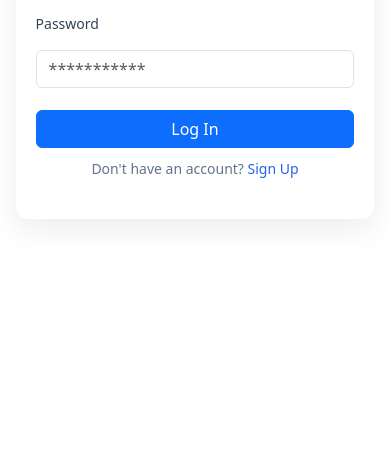
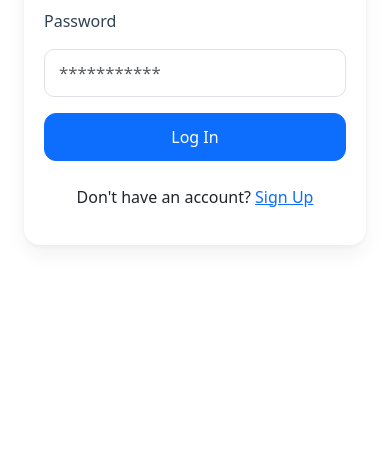
Before and after one commit to busraygul/weather-app, a plain HTML site: page pages/login.html in a window 390 px wide. Shown: the part 386-844 px from the top of the page. Drawn offline with nearby package versions, Linux system fonts and the light colour scheme.

Commit message:
last changes

```diff
--- a/pages/login.html
+++ b/pages/login.html
@@ -1,25 +1,27 @@
 <!DOCTYPE html>
 <html lang="en">
+
 <head>
     <meta charset="UTF-8" />
-  <meta name="viewport" content="width=device-width, initial-scale=1.0"/>
+    <meta name="viewport" content="width=device-width, initial-scale=1.0" />
     <title>Log In</title>
     <link rel="stylesheet" href="style.css" />
     <link href="https://cdn.jsdelivr.net/npm/bootstrap@5.3.7/dist/css/bootstrap.min.css" rel="stylesheet"
         integrity="sha384-LN+7fdVzj6u52u30Kp6M/trliBMCMKTyK833zpbD+pXdCLuTusPj697FH4R/5mcr" crossorigin="anonymous">
 </head>
-<body>
+
+<body id="authPage">
     <div class="form-box">
         <h2 class="title">LOG IN</h2>
 
-    <!-- DÜZELTİLDİ: action ve class ayrı, method ekledik -->
         <form id="loginForm" action="javascript:void(0)" method="post" class="d-flex flex-column gap-3" novalidate>
 
             <label for="email">Email</label>
             <input class="form-control" type="email" id="email" name="email" placeholder="ornek@domain.com" required>
 
             <label for="password">Password</label>
-      <input class="form-control" type="password" id="password" name="password" placeholder="***********" required>
+            <input class="form-control" type="password" id="password" name="password" placeholder="***********"
+                required>
 
             <button class="btn btn-primary" type="submit">Log In</button>
         </form>
@@ -35,8 +37,8 @@
         integrity="sha384-ndDqU0Gzau9qJ1lfW4pNLlhNTkCfHzAVBReH9diLvGRem5+R9g2FzA8ZGN954O5Q"
         crossorigin="anonymous"></script>
 
-  <!-- YOLU DÜZELT: proje kökünde ise ./script.js kullan -->
     <script src="../script.js" defer></script>
 
 </body>
+
 </html>
--- a/pages/style.css
+++ b/pages/style.css
@@ -1,82 +1,124 @@
+* {
+    box-sizing: border-box;
+}
+
+:root {
+    --card-max: 720px;
+    --form-max: 600px;
+    --radius: 16px;
+    --pad: 32px;
+    --fg: #0f172a;
+}
+
 body {
-    min-height: 100vh;
+    min-height: 100svh;
     display: grid;
     place-items: center;
-    background: #f5f7fb;
-    margin: 0;
-    font-family: system-ui, -apple-system, "Segoe UI", Roboto, Arial, sans-serif;
+    padding: 24px;
+    background: #f8fafc;
 }
 
 
 .form-box {
-    width: min(92vw, 420px);
+    width: min(100%, var(--card-max));
     background: #fff;
-    padding: 24px 20px;
-    border-radius: 12px;
-    box-shadow: 0 10px 30px rgba(20, 31, 56, 0.08);
+    border-radius: var(--radius);
+    padding: var(--pad);
+    box-shadow:
+        0 10px 20px rgba(15, 23, 42, .05),
+        0 2px 4px rgba(15, 23, 42, .04);
+    display: grid;
+    grid-template-rows: auto 1fr auto;
+    /* başlık | içerik | alt bilgilendirme */
+    row-gap: 16px;
 }
 
-
 .title {
+    margin: 0 0 8px;
     text-align: center;
-    margin: 0 0 14px;
-    font-size: 26px;
-    font-weight: 600;
+    font-weight: 800;
+    letter-spacing: .5px;
+    font-size: 32px;
 }
 
-form {
+.form-box form {
+    width: min(100%, var(--form-max));
+    margin-inline: auto;
     display: flex;
     flex-direction: column;
-    gap: 12px;
+    gap: 16px;
 }
 
-label {
-    font-size: 14px;
+.form-box label {
+    font-size: 1rem;
     color: #334155;
 }
-.form-control {
-    padding: 10px 12px;
-    border: 1px solid #d1d5db;
-    border-radius: 8px;
-    font-size: 14px;
-    outline: none;
-    width: 100%;
-    box-sizing: border-box;
-    border-color: #2563eb;
+
+.form-box .form-control {
+    height: 52px;
+    padding: 12px 14px;
+    font-size: 1.05rem;
+    border-radius: 10px;
 }
 
-.btn {
-    margin-top: 6px;
-    padding: 10px 14px;
-    color: #fff;
-    border: 0;
-    border-radius: 8px;
-    font-size: 15px;
-    cursor: pointer;
-    /* transition: transform 0.05s ease, box-shadow 0.2s ease, background 0.2s ease; */
+.form-box .form-control:focus {
+    box-shadow: 0 0 0 .2rem rgba(37, 99, 235, .15);
 }
 
-.btn:hover {
-    background: #1e40af;
-    box-shadow: 0 6px 18px rgba(30, 64, 175, 0.25);
-}
-
-.btn:active {
-    transform: translateY(1px);
+.form-box .btn {
+    height: 52px;
+    border-radius: 12px;
+    width: 100%;
 }
 
 .switch-text {
     text-align: center;
-    margin-top: 10px;
-    color: #64748b;
-    font-size: 14px;
+    margin-top: 8px;
 }
 
-.switch-text a {
-    color: #2563eb;
-    text-decoration: none;
+
+#weatherCard {
+    width: min(100%, 640px);
+    margin-inline: auto;
+    border-radius: 14px;
+    border: 1px solid rgba(15, 23, 42, .06);
+    box-shadow: 0 4px 12px rgba(15, 23, 42, .05);
 }
 
-.switch-text a:hover {
-    text-decoration: underline;
+#weatherPage .form-box {
+    position: relative;
 }
+
+#weatherPage #logoutBtn {
+    position: absolute;
+    top: 24px;
+    right: 24px;
+    padding: 2px 10px;
+    font-size: .85rem;
+    line-height: 1.2;
+    border-radius: 10px;
+    width: auto;
+    height: auto;
+    z-index: 1;
+}
+
+
+@media (max-width: 500px) {
+    .form-box {
+        padding: 20px;
+    }
+
+    .title {
+        font-size: 28px;
+    }
+
+    .form-box .form-control,
+    .form-box .btn {
+        height: 48px;
+    }
+
+    #weatherPage #logoutBtn {
+        top: 28px;
+        right: 16px;
+    }
+}
```
Also changed, not shown: pages/signup.html (+3 -3 lines), pages/weather.html (+4 -9 lines), script.js (+27 -42 lines). Lines whose indentation alone changed are shown as unchanged.
